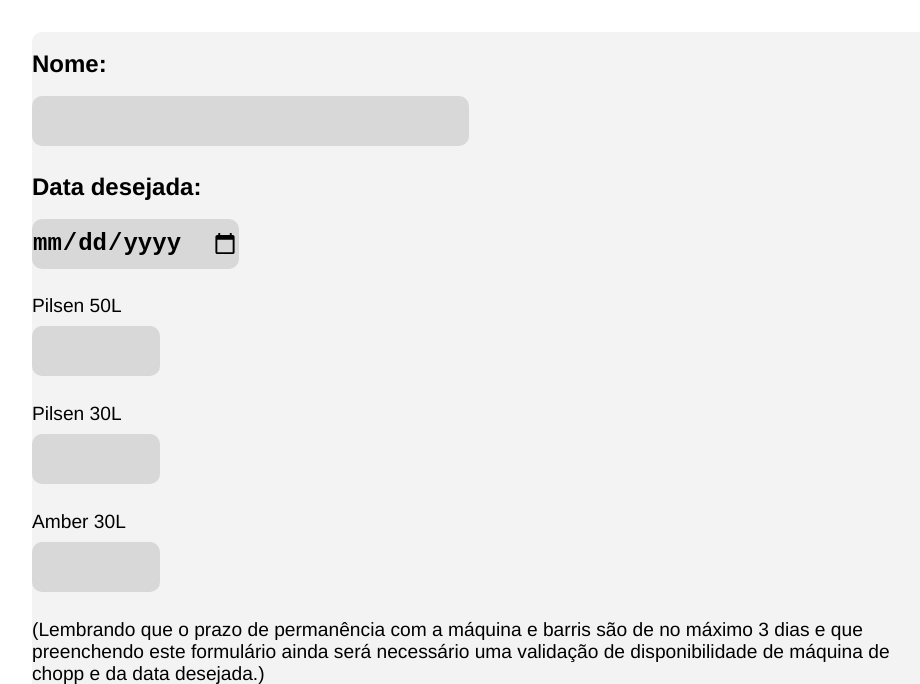
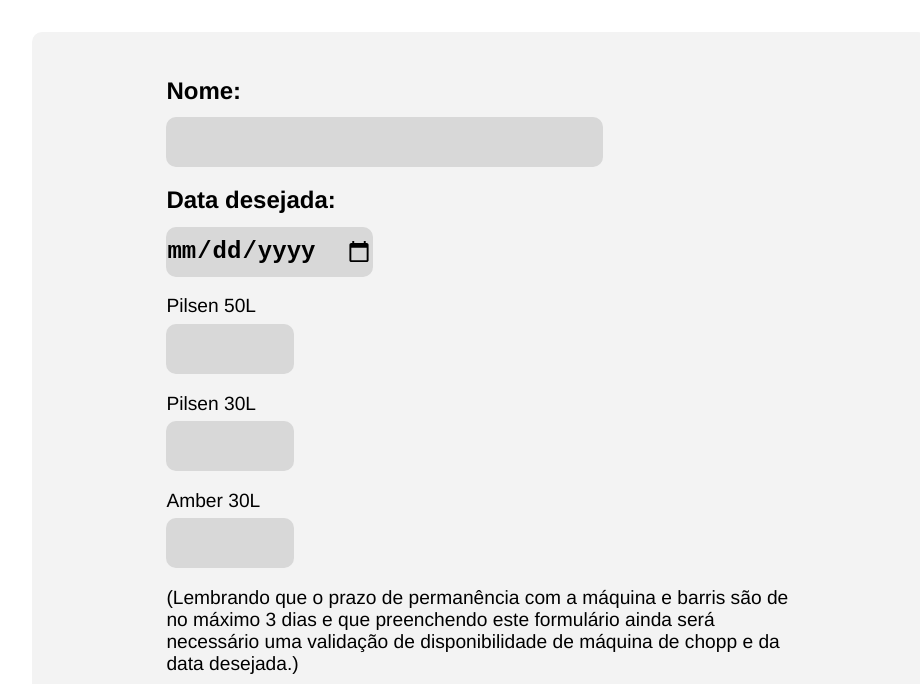
Before and after one commit to lucaseabsouza/barao-das-bebidas-v2, a plain HTML site: page index.html in a window 1280 px wide. Shown: the part 756-1440 px from the top of the page, without its empty margins (160-1080 px from the left). Drawn offline with Linux system fonts and the light colour scheme; a script that the page names is missing.

Commit message:
Update style.css

```diff
--- a/css/style.css
+++ b/css/style.css
@@ -111,16 +111,13 @@ body{
 }
 
 #schedul{
-    display: flex;
-    align-items: center;
-    justify-content: center;
     margin: 0 15%;
     background-color: var(--sec-color);
     border-radius: 10px;
 }
 
 form{
-    margin: 2% auto;
+    padding: 5% 15%;
     width: 5% auto;
 }
 
```
